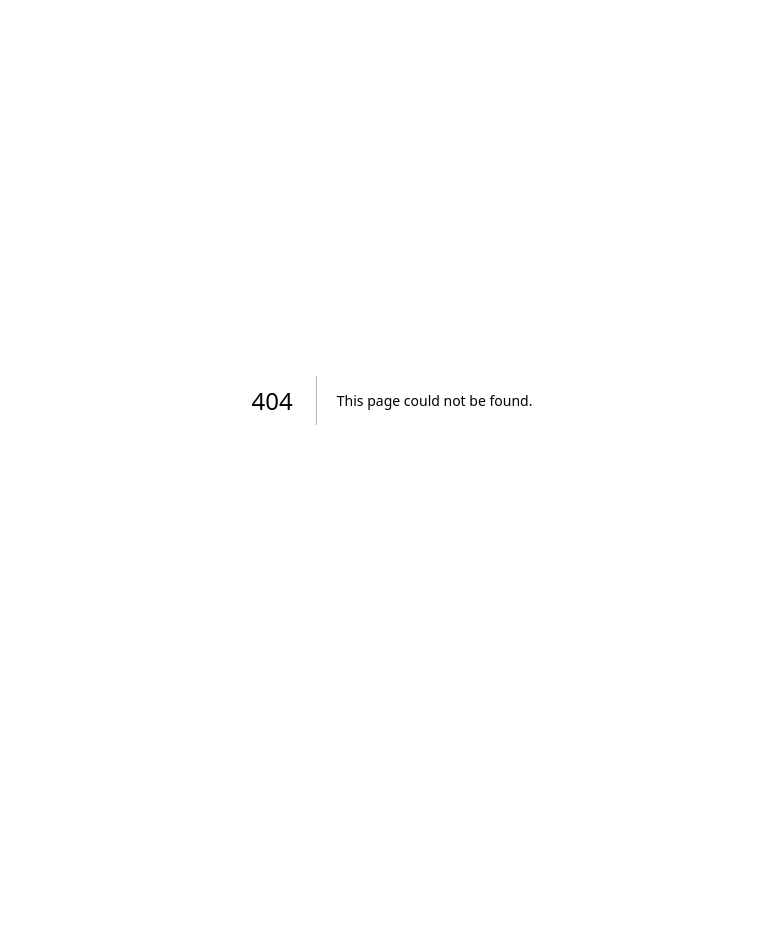
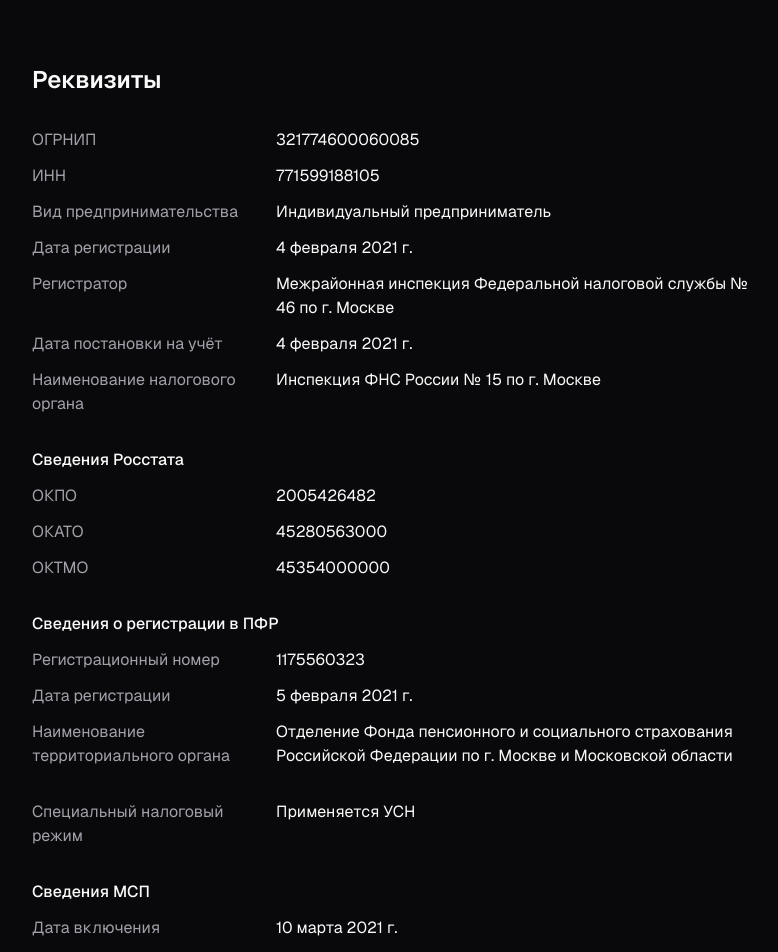
Before and after one commit to MareskoY/chapax-landing, a Next.js app: page /rekvizity in a window 1280 px wide. Before the commit this address had no page. Shown: the top 952 px of the page, without its empty margins (248-1026 px from the left). Before the commit the page ends 800 px from the top, so only its background shows below. Built offline with nearby package versions, Linux system fonts and the light colour scheme.

Commit message:
add business details page

```diff
--- /dev/null
+++ b/pages/rekvizity.tsx
@@ -0,0 +1,90 @@
+import Head from "next/head";
+
+export default function Rekvizity() {
+  return (
+    <div className="min-h-dvh bg-background text-foreground">
+      <Head>
+        <title>Реквизиты ИП</title>
+        <meta name="description" content="Реквизиты индивидуального предпринимателя" />
+        <meta name="robots" content="noindex, nofollow" />
+      </Head>
+
+      <main className="mx-auto max-w-3xl px-6 py-12 sm:py-16">
+        <h1 className="text-2xl font-semibold">Реквизиты</h1>
+
+        <div className="mt-8 space-y-8 text-sm sm:text-base">
+          <section>
+            <dl className="grid grid-cols-1 gap-y-2 sm:grid-cols-3 sm:gap-3">
+              <dt className="text-muted-foreground">ОГРНИП</dt>
+              <dd className="sm:col-span-2">321774600060085</dd>
+
+              <dt className="text-muted-foreground">ИНН</dt>
+              <dd className="sm:col-span-2">771599188105</dd>
+
+              <dt className="text-muted-foreground">Вид предпринимательства</dt>
+              <dd className="sm:col-span-2">Индивидуальный предприниматель</dd>
+
+              <dt className="text-muted-foreground">Дата регистрации</dt>
+              <dd className="sm:col-span-2">4 февраля 2021 г.</dd>
+
+              <dt className="text-muted-foreground">Регистратор</dt>
+              <dd className="sm:col-span-2">Межрайонная инспекция Федеральной налоговой службы № 46 по г. Москве</dd>
+
+              <dt className="text-muted-foreground">Дата постановки на учёт</dt>
+              <dd className="sm:col-span-2">4 февраля 2021 г.</dd>
+
+              <dt className="text-muted-foreground">Наименование налогового органа</dt>
+              <dd className="sm:col-span-2">Инспекция ФНС России № 15 по г. Москве</dd>
+            </dl>
+          </section>
+
+          <section>
+            <h2 className="mb-3 text-base font-medium">Сведения Росстата</h2>
+            <dl className="grid grid-cols-1 gap-y-2 sm:grid-cols-3 sm:gap-3">
+              <dt className="text-muted-foreground">ОКПО</dt>
+              <dd className="sm:col-span-2">2005426482</dd>
+
+              <dt className="text-muted-foreground">ОКАТО</dt>
+              <dd className="sm:col-span-2">45280563000</dd>
+
+              <dt className="text-muted-foreground">ОКТМО</dt>
+              <dd className="sm:col-span-2">45354000000</dd>
+            </dl>
+          </section>
+
+          <section>
+            <h2 className="mb-3 text-base font-medium">Сведения о регистрации в ПФР</h2>
+            <dl className="grid grid-cols-1 gap-y-2 sm:grid-cols-3 sm:gap-3">
+              <dt className="text-muted-foreground">Регистрационный номер</dt>
+              <dd className="sm:col-span-2">1175560323</dd>
+
+              <dt className="text-muted-foreground">Дата регистрации</dt>
+              <dd className="sm:col-span-2">5 февраля 2021 г.</dd>
+
+              <dt className="text-muted-foreground">Наименование территориального органа</dt>
+              <dd className="sm:col-span-2">Отделение Фонда пенсионного и социального страхования Российской Федерации по г. Москве и Московской области</dd>
+            </dl>
+          </section>
+
+          <section>
+            <dl className="grid grid-cols-1 gap-y-2 sm:grid-cols-3 sm:gap-3">
+              <dt className="text-muted-foreground">Специальный налоговый режим</dt>
+              <dd className="sm:col-span-2">Применяется УСН</dd>
+            </dl>
+          </section>
+
+          <section>
+            <h2 className="mb-3 text-base font-medium">Сведения МСП</h2>
+            <dl className="grid grid-cols-1 gap-y-2 sm:grid-cols-3 sm:gap-3">
+              <dt className="text-muted-foreground">Дата включения</dt>
+              <dd className="sm:col-span-2">10 марта 2021 г.</dd>
+
+              <dt className="text-muted-foreground">Категория субъекта</dt>
+              <dd className="sm:col-span-2">Микропредприятие</dd>
+            </dl>
+          </section>
+        </div>
+      </main>
+    </div>
+  );
+}
```
